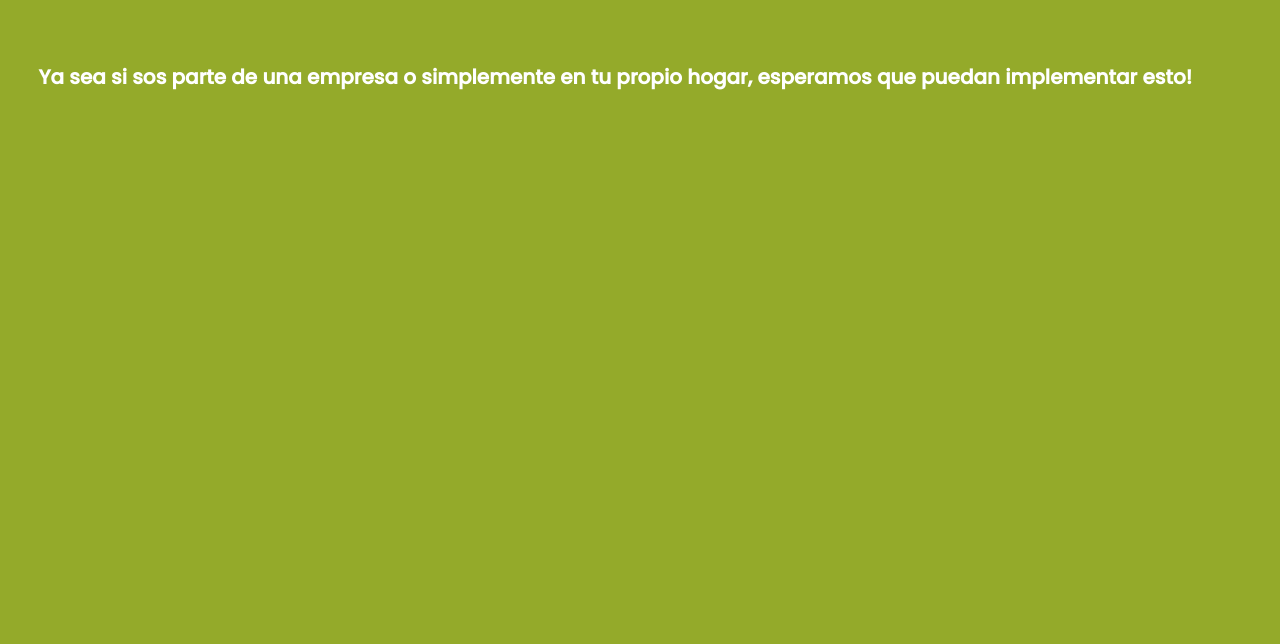
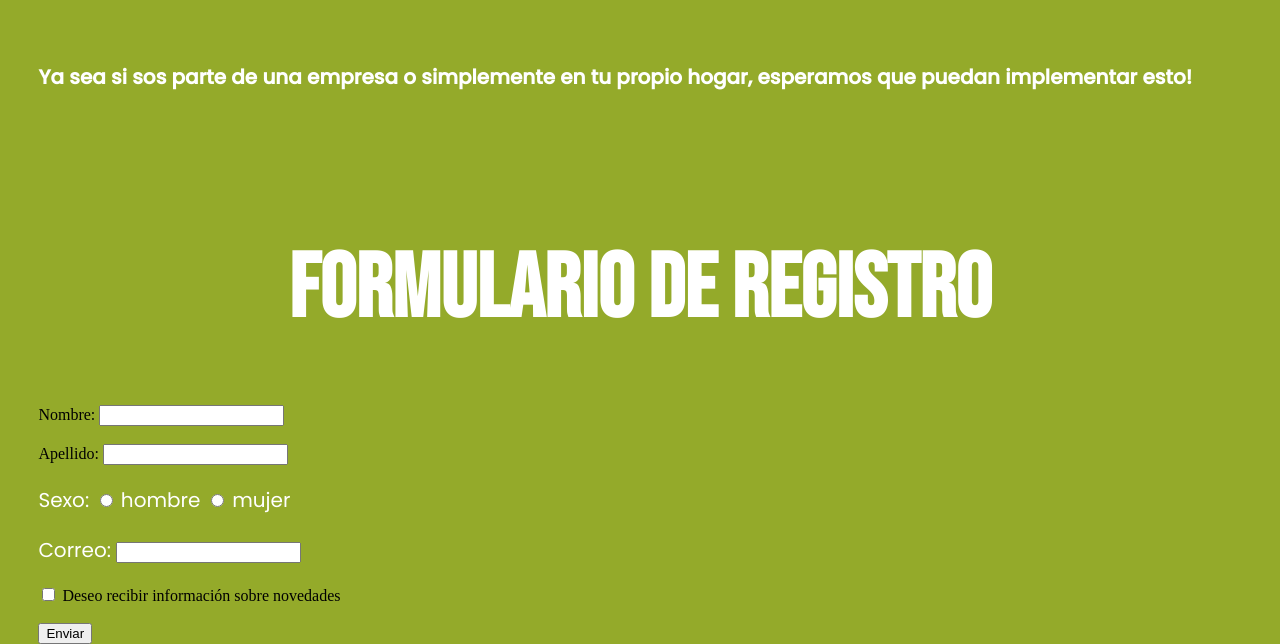
Before and after one commit to sobafacello/entrega_0-grupal, a plain HTML site: page informacion.html in a window 1280 px wide. Shown: the part 1026-1670 px from the top of the page. Before the commit the page ends 1138 px from the top, so only its background shows below. Drawn offline with Linux system fonts and the light colour scheme.

Commit message:
Formulario
Un formulario de registro

```diff
--- a/informacion.html
+++ b/informacion.html
@@ -33,6 +33,46 @@
 				<p><b>Ya sea si sos parte de una empresa o simplemente en tu propio hogar, esperamos que puedan implementar esto!</b></p>
 			</div>
 		</div>
+		<div>
+			<form>
+				<h1>Formulario de registro</h1>
+				<label for="Nombre">Nombre: </label><input type="text" name="Nombre" />
+
+				<br /><br />
+
+				<label for="Apellidos">Apellido: </label
+				><input type="text" name="Apellidos" />
+
+				<br />
+
+				<p>
+				  Sexo: <input type="radio" name="Sexo" value="hombre" />
+				  <label for="hombre">hombre</label>
+				  <input type="radio" name="Sexo" value="mujer" />
+				  <label for="mujer">mujer</label>
+				</p>
+
+
+
+				<p>Correo: <input type="text" name="Correo" /></p>
+
+				<input
+				  type="checkbox"
+				  id="info-nove-ofer"
+				  name="info-nove-ofer"
+				  value="recibir-info"
+				/>
+				<label for="info-nove-ofer"
+				  >Deseo recibir información sobre novedades</label
+				>
+				<br /><br />
+
+
+				<input type="submit" value="Enviar">
+
+
+			  </form>
+		</div>
 	</div>
 
 <script type="text/javascript">
```
